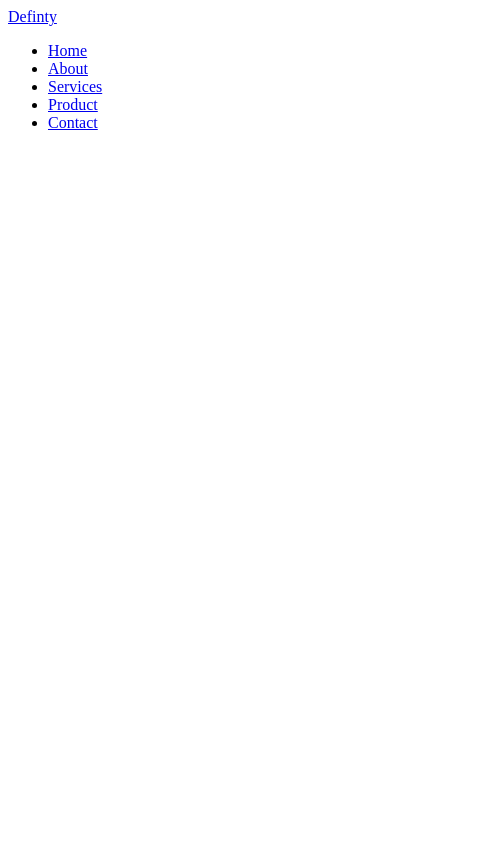
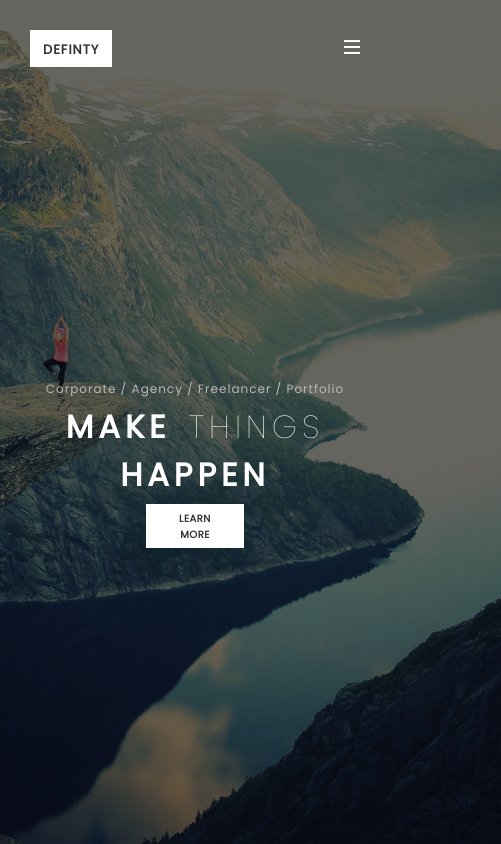
Before and after one commit to oncoder88/landing-page02, a plain HTML site: page index.html in a window 390 px wide. Shown: the whole page, 501 px wide, since content can reach past the window. Drawn offline with Linux system fonts and the light colour scheme.

Commit message:
Styled the rest of the elements

```diff
--- a/index.html
+++ b/index.html
@@ -1,11 +1,11 @@
 <!DOCTYPE html>
 <html lang="en">
   <head>
- <meta charset="UTF-8">
- <meta http-equiv="X-UA-Compatible" content="IE=edge">
- <meta name="viewport" content="width=device-width, initial-scale=1.0">
+    <meta charset="UTF-8" />
+    <meta http-equiv="X-UA-Compatible" content="IE=edge" />
+    <meta name="viewport" content="width=device-width, initial-scale=1.0" />
     <title>Definty</title>
-<link rel="stylesheet" href="style.css">
+    <link rel="stylesheet" href="style.css" />
   </head>
   <body>
     <div class="container">
@@ -22,5 +22,13 @@
         </ul>
       </div>
     </div>
+    <div class="heading">
+      <p>Corporate / Agency / Freelancer / Portfolio</p>
+      <h2>MAKE <span>THINGS</span> HAPPEN</h2>
+      <h6>Learn More</h6>
+    </div>
+    <div class="icon">
+      <img src="/menu-burger.png" alt="icon burger-menu" />
+    </div>
   </body>
 </html>
--- a/style.css
+++ b/style.css
@@ -0,0 +1,139 @@
+@import url("https://fonts.googleapis.com/css2?family=Poppins:wght@100;200;300;400&display=swap");
+
+* {
+  margin: 0;
+  padding: 0;
+  box-sizing: border-box;
+  font-family: "Poppins", sans-serif;
+}
+body {
+  background-image: linear-gradient(rgba(0, 0, 0, 0.6), rgba(0, 0, 0, 0.6)),
+    url(/background.jpg);
+  background-position: center;
+  background-size: cover;
+  width: 100%;
+  height: 100vh;
+}
+.container {
+  padding: 60px 60px 0 60px;
+  display: flex;
+  flex-direction: row;
+  justify-content: space-between;
+}
+.container .logo {
+  background: #fff;
+  padding: 10px 22px;
+}
+.container .logo a {
+  text-decoration: none;
+  color: #333;
+  font-size: 16px;
+  font-weight: 700;
+  letter-spacing: 2px;
+  text-transform: uppercase;
+  width: 100%;
+}
+.container .nav {
+}
+.container .nav .items {
+  display: flex;
+}
+.container .nav .items li {
+  padding-right: 20px;
+  list-style: none;
+}
+.container .nav .items li a {
+  text-decoration: none;
+  color: #b8b8b8;
+  font-size: 16px;
+  opacity: 1;
+}
+.container .nav .items li a:hover {
+  color: #fff;
+}
+.heading {
+  position: absolute;
+  top: 55%;
+  left: 50%;
+  transform: translate(-50%, -50%);
+  display: flex;
+  flex-direction: column;
+  text-align: center;
+  align-items: center;
+  width: 100%;
+}
+.heading p {
+  color: #b8b8b8;
+  letter-spacing: 2px;
+}
+.heading h2 {
+  color: #fff;
+  font-size: 4em;
+  word-spacing: 7px;
+  letter-spacing: 10px;
+  text-transform: uppercase;
+}
+.heading h2 span {
+  font-weight: 100;
+}
+.heading h6 {
+  color: #333;
+  font-weight: 700;
+  font-size: 12px;
+  letter-spacing: 1px;
+  text-transform: uppercase;
+  background: #fff;
+  width: 12%;
+  padding: 7px 20px;
+  cursor: pointer;
+}
+.icon {
+  float: right;
+  margin-right: 60px;
+  width: 3%;
+  position: relative;
+  margin-top: -45px;
+  opacity: 0;
+}
+.icon img {
+  width: 100%;
+}
+
+@media only screen and (max-width: 767px) {
+  .container {
+    padding: 30px 30px 0 30px;
+  }
+  .container .logo {
+    padding: 6px 13px;
+  }
+  .container .logo a {
+    font-size: 13px;
+    letter-spacing: 1px;
+  }
+  .heading p {
+    letter-spacing: 1px;
+    font-size: 12px;
+    padding-bottom: 5px;
+  }
+  .heading h2 {
+    font-size: 2em;
+    word-spacing: 5px;
+    letter-spacing: 5px;
+    padding-bottom: 5px;
+  }
+  .heading h6 {
+    font-size: 10px;
+    letter-spacing: 0.5px;
+    width: 25%;
+    padding-bottom: 5px;
+  }
+  .container .nav .items li a {
+    opacity: 0;
+  }
+  .icon {
+    margin-right: 30px;
+    width: 4%;
+    margin-top: -30px;
+    opacity: 1;
+  }
+}
```
Lines whose indentation alone changed are shown as unchanged.
